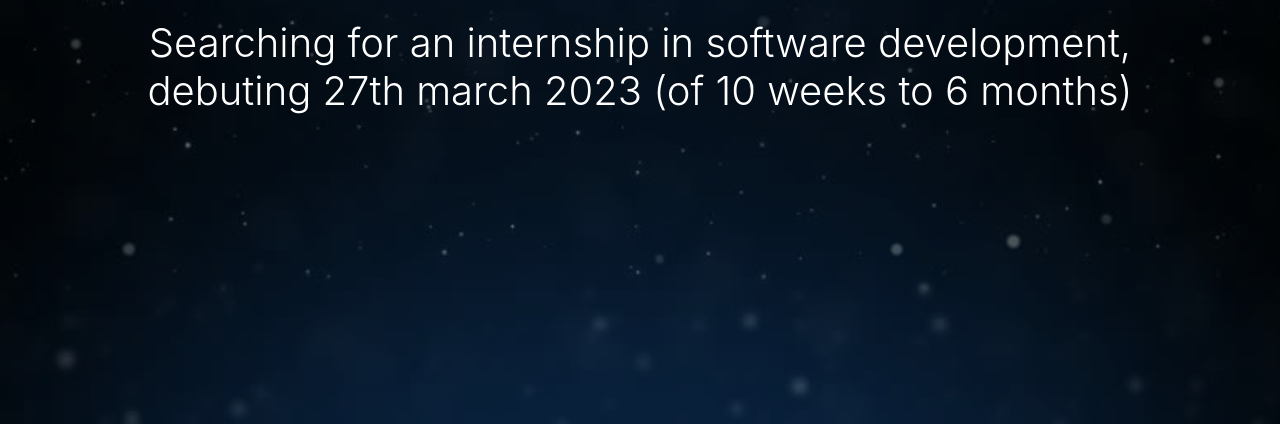
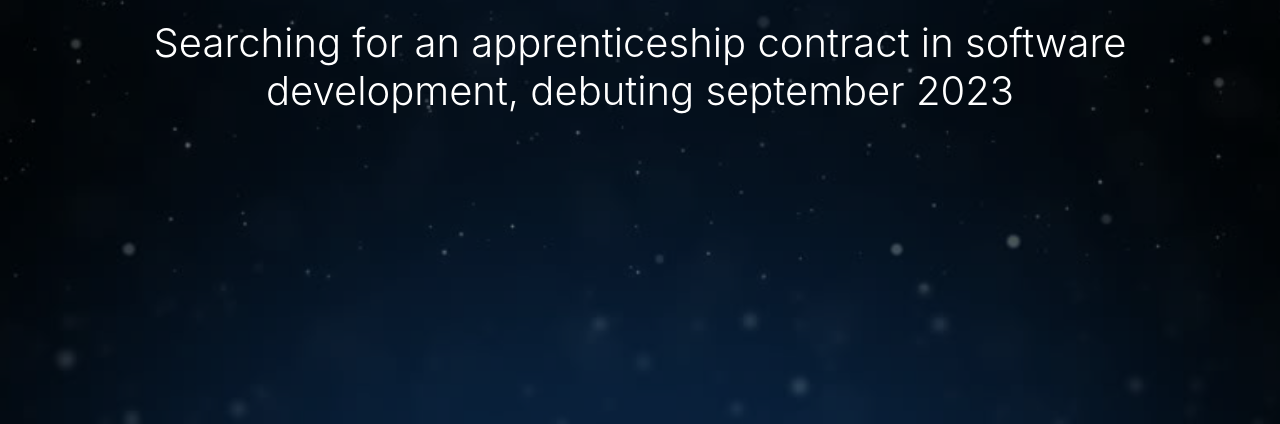
Before and after one commit to Nadellz/PortfolioOct, a plain HTML site: page docs/index.html in a window 1280 px wide. Shown: the part 376-800 px from the top of the page. Drawn offline with Linux system fonts and the light colour scheme; files whose address does not match are found by name.

Commit message:
Update index.html
update situation

```diff
--- a/docs/index.html
+++ b/docs/index.html
@@ -76,7 +76,7 @@
         <div class="container">
           <!--<p class="display-6 color-d">Hello, world!</p>-->
           <h1 class="intro-title mb-4">I am Nada Farah Amrouche</h1>
-          <h3 class="intro-subtitle mb-4 text-white">Searching for an internship in software development, debuting 27th march 2023 (of 10 weeks to 6 months)</h1>
+          <h3 class="intro-subtitle mb-4 text-white">Searching for an apprenticeship contract in software development, debuting september 2023</h1>
 
         </div>
       </div>
```
